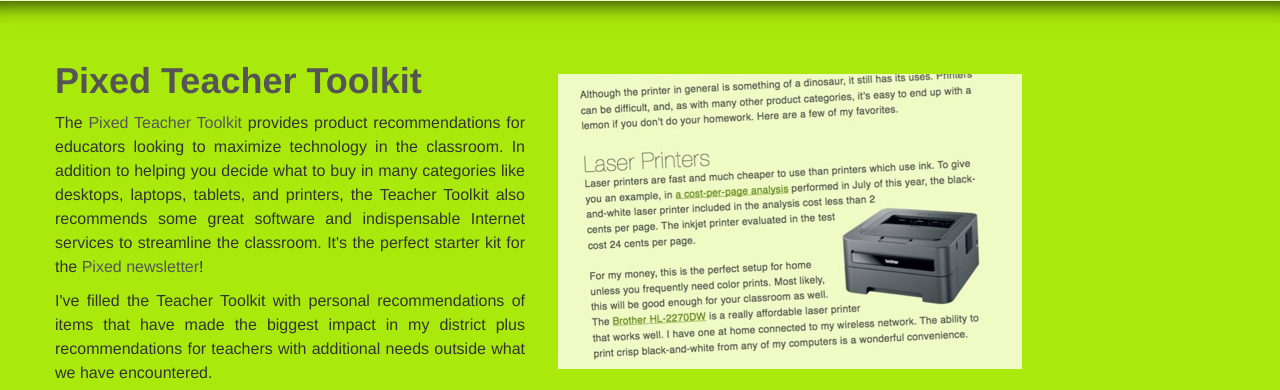
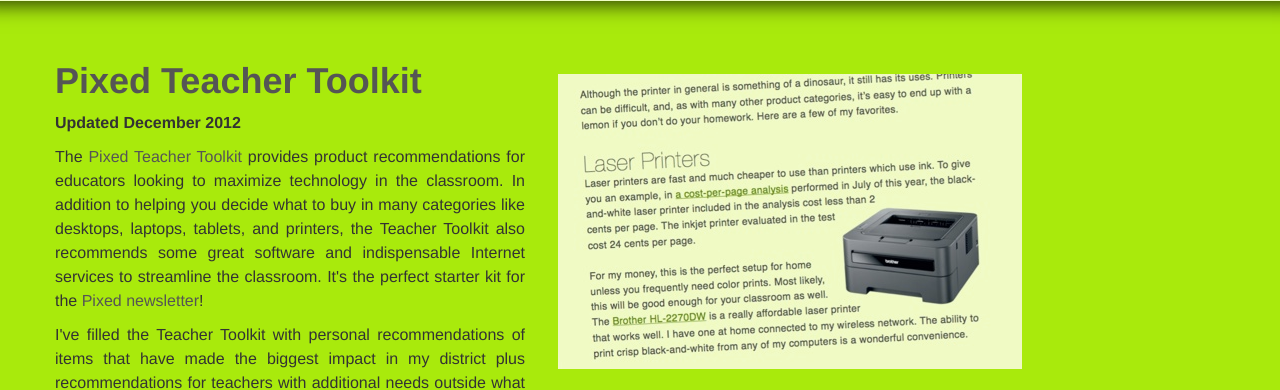
Before and after one commit to raddevon/pixed, a Python web app: template static/templates/freebies.html in a window 1280 px wide. Shown: the part 314-704 px from the top of the page. Run offline with Jinja, Linux system fonts and the light colour scheme; the template is opened without the code that fills it, so the values that code supplies are empty; some libraries are stand-ins or nearby versions.

Commit message:
Added updated date for toolkit

```diff
--- a/static/templates/freebies.html
+++ b/static/templates/freebies.html
@@ -32,6 +32,7 @@
     <div class="span5">
         <h1 id="TeacherToolkit" class="anchor"><a href="/static/downloads/Pixed-Teacher-Toolkit.pdf">Pixed Teacher Toolkit</a></h1>
         <div class="tj">
+            <p><strong>Updated December 2012</strong></p>
             <p>The <a href="/static/downloads/Pixed-Teacher-Toolkit.pdf">Pixed Teacher Toolkit</a> provides product recommendations for educators looking to maximize technology in the classroom. In addition to helping you decide what to buy in many categories like desktops, laptops, tablets, and printers, the Teacher Toolkit also recommends some great software and indispensable Internet services to streamline the classroom. It's the perfect starter kit for the <a href="/pixed/">Pixed newsletter</a>!</p>
             <p>I've filled the Teacher Toolkit with personal recommendations of items that have made the biggest impact in my district plus recommendations for teachers with additional needs outside what we have encountered.</p>
             <p>The Pixed Teacher Toolkit is a free ebook in PDF format. It works great on a tablet!</p>
```
